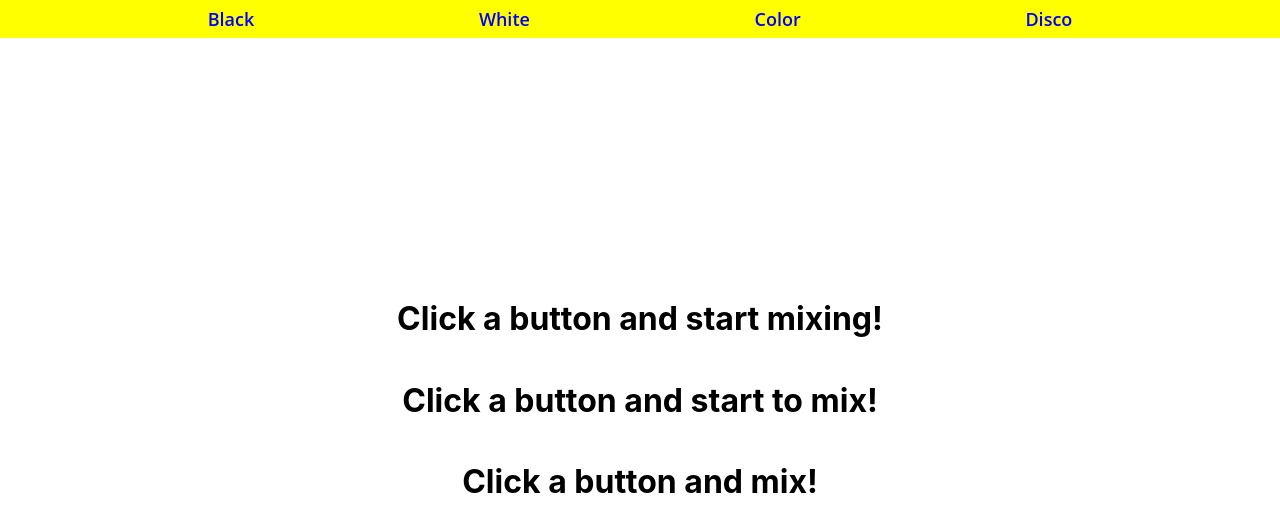
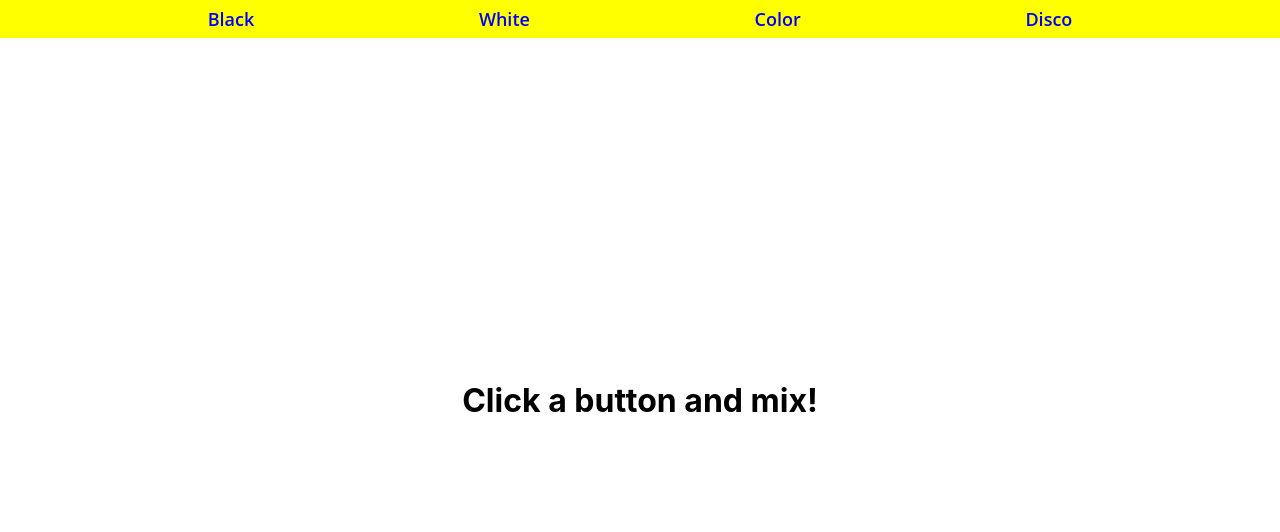
Before and after one commit to zoltanalmodo/ddisco-003, a React (Create React App) app: page / in a window 1280 px wide. Shown: the top 532 px of the page. Built offline with nearby package versions, Linux system fonts and the light colour scheme.

Commit message:
title final

```diff
--- a/src/components/Start.js
+++ b/src/components/Start.js
@@ -10,8 +10,7 @@ export const Start = () => {
     <div className='body_white'>
 
       <Navigation />
-      <h1>Click a button and start mixing!</h1>
-      <h1>Click a button and start to mix!</h1>
+
       <h1>Click a button and mix!</h1>
 
     </div>
```
